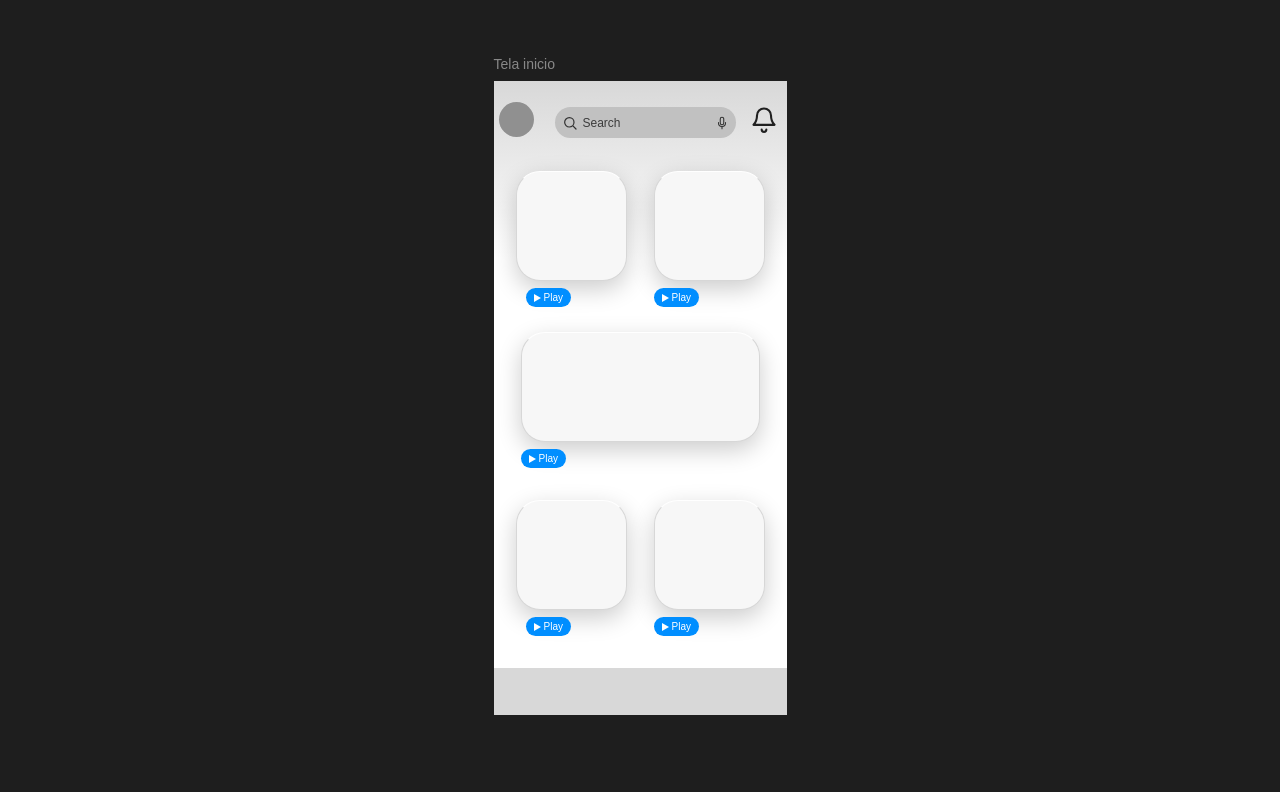
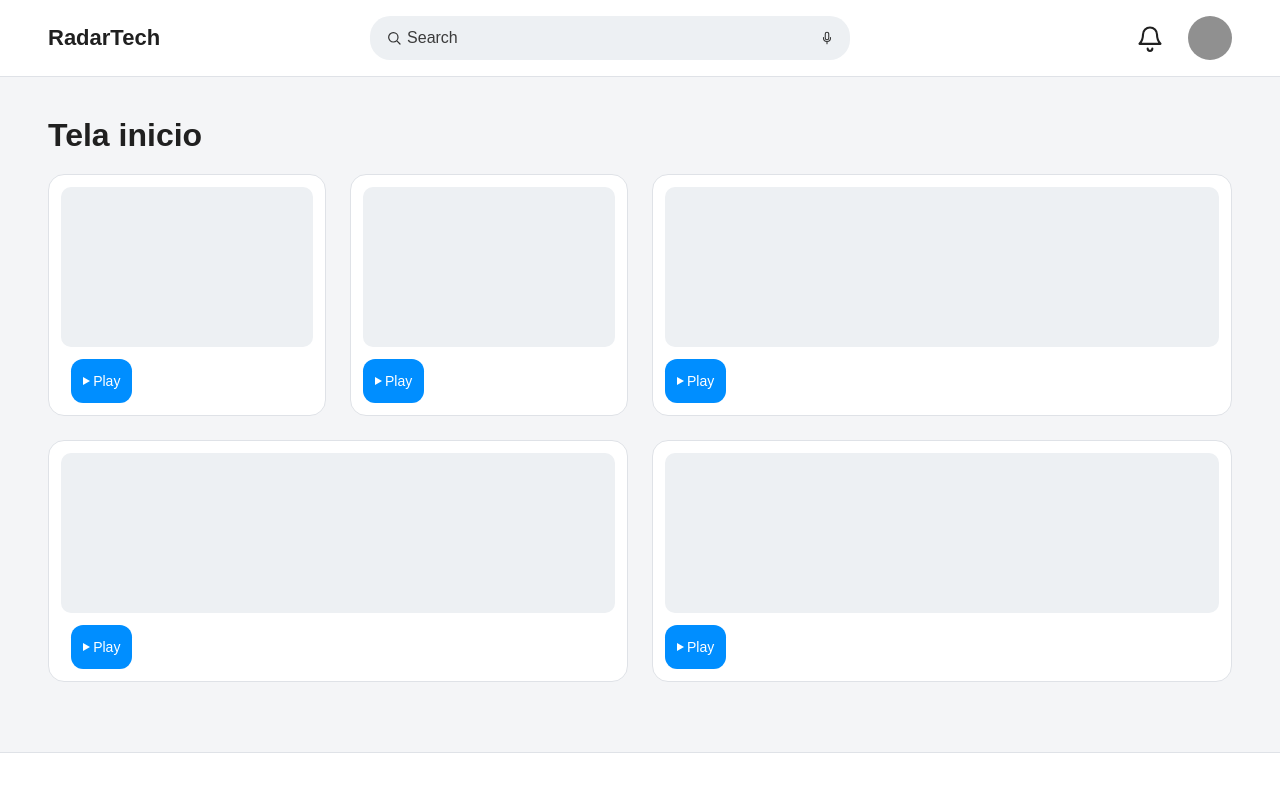
Before and after one commit to Gabriel0090/RadarTech_, a React (Vite) app in the folder Frontend/RadarTech/: page / in a window 1280 px wide. Shown: the top 792 px of the page. Built offline with nearby package versions, Linux system fonts and the light colour scheme.

Commit message:
tela perfil e tela reponsiva feita -by alex

```diff
--- a/Frontend/RadarTech/src/App.css
+++ b/Frontend/RadarTech/src/App.css
@@ -1,12 +1,12 @@
 .home {
-  width: min(293px, calc(100% - 24px));
-  margin: 56px auto 32px;
+  width: min(52rem, calc(100% - 2rem));
+  margin: clamp(1rem, 7vh, 3.5rem) auto 2rem;
 }
 
 .home h1 {
-  margin: 0 0 9px;
+  margin: 0 0 1.1392vh;
   color: #888;
-  font-size: 14px;
+  font-size: 0.875rem;
   font-weight: 400;
 }
 
@@ -16,15 +16,15 @@
 
 .toolbar {
   display: grid;
-  grid-template-columns: 35px minmax(0, 1fr) 28px;
+  grid-template-columns: 2.75rem minmax(0, 1fr) 2.75rem;
   align-items: center;
-  gap: 14px;
-  padding: 19px 9px 0 5px;
+  gap: clamp(0.5rem, 2vw, 1rem);
+  padding: 1rem clamp(0.75rem, 4vw, 2rem) 0;
 }
 
 .avatar {
-  width: 35px;
-  height: 35px;
+  width: 2.75rem;
+  height: 2.75rem;
   border-radius: 50%;
   background: #909090;
 }
@@ -32,11 +32,11 @@
 .search {
   display: flex;
   align-items: center;
-  gap: 5px;
-  height: 31px;
-  margin: 7px 0 0 7px;
-  padding: 0 7px;
-  border-radius: 20px;
+  gap: 0.6329vh;
+  min-height: 2.75rem;
+  min-width: 0;
+  padding: 0 0.8861vh;
+  border-radius: 2.5316vh;
   background: #c1c1c1;
   color: #303030;
 }
@@ -49,7 +49,7 @@
   padding: 0;
   border: 0;
   background: transparent;
-  font-size: 12px;
+  font-size: 1rem;
 }
 
 .search input::placeholder { color: #3b3b3b; }
@@ -64,55 +64,162 @@
   cursor: pointer;
 }
 
-.notifications { color: #202020; }
+.notifications { min-height: 2.75rem; color: #202020; }
 
 .cards {
   display: grid;
   grid-template-columns: repeat(2, minmax(0, 1fr));
-  gap: 25px 27px;
-  padding: 33px 22px 32px;
+  gap: clamp(1rem, 4vw, 2rem);
+  padding: clamp(1.25rem, 4vw, 2.5rem);
 }
 
 .card-wide {
   grid-column: 1 / -1;
-  margin: 0 5px 7px;
+  margin: 0 0.6329vh 0.8861vh;
 }
 
 .card-preview {
-  height: 110px;
-  border: 1px solid #d7d7d7;
+  height: clamp(6.875rem, 28vw, 14rem);
+  border: 0.1266vh solid #d7d7d7;
   border-top-color: #fff;
-  border-radius: 24px;
+  border-radius: 3.038vh;
   background: #f7f7f7;
-  box-shadow: 0 8px 25px #0003;
+  box-shadow: 0 1.0127vh 3.1646vh #0003;
 }
 
 .play {
   display: flex;
   width: fit-content;
   align-items: center;
-  gap: 3px;
-  min-height: 19px;
-  margin-top: 7px;
-  padding: 0 8px;
+  gap: 0.3797vh;
+  min-height: 2.75rem;
+  margin-top: 0.8861vh;
+  padding: 0 0.75rem;
   border: 0;
-  border-radius: 12px;
+  border-radius: 1.519vh;
   background: #008eff;
   color: #fff;
-  font-size: 10px;
+  font-size: 0.875rem;
   cursor: pointer;
 }
 
 .play span {
   width: 0;
   height: 0;
-  border-block: 4px solid transparent;
-  border-left: 7px solid currentColor;
+  border-block: 0.5063vh solid transparent;
+  border-left: 0.8861vh solid currentColor;
 }
 
-.card:first-child .play, .card:nth-child(4) .play { margin-left: 10px; }
+.card:first-child .play, .card:nth-child(4) .play { margin-left: 1.2658vh; }
 
 .screen-footer {
-  height: 47px;
+  height: 5.9494vh;
   background: #d8d8d8;
 }
+
+.perfil-sem-login {
+  padding: 3.038vh;
+  border-radius: 3.038vh;
+  background: #f7f7f7;
+  color: #202020;
+}
+
+.perfil-sem-login h1 {
+  color: inherit;
+  font-size: 1.25rem;
+  font-weight: 700;
+}
+
+.perfil-sem-login a {
+  display: block;
+  margin-top: 2.0253vh;
+  color: #005fb8;
+}
+
+.desktop-brand { display: none; }
+
+@media (min-width: 60rem) {
+  body { background: #f4f5f7; }
+
+  .home:not(.perfil-sem-login) {
+    display: grid;
+    width: 100%;
+    min-height: 100vh;
+    margin: 0;
+    grid-template-rows: auto auto 1fr auto;
+  }
+
+  .home:not(.perfil-sem-login) h1 {
+    grid-row: 2;
+    width: min(80rem, calc(100% - 6rem));
+    margin: 2.5rem auto 1.25rem;
+    color: #202020;
+    font-size: 2rem;
+    font-weight: 700;
+  }
+
+  .screen { display: contents; }
+
+  .toolbar {
+    grid-row: 1;
+    grid-template-columns: 1fr minmax(14rem, 30rem) 1fr 2.75rem;
+    grid-template-areas: "brand search bell avatar";
+    gap: 1rem;
+    padding: 1rem max(3rem, calc((100% - 80rem) / 2));
+    background: #fff;
+    border-bottom: 0.0625rem solid #dfe2e7;
+  }
+
+  .desktop-brand {
+    display: inline-block;
+    grid-area: brand;
+    justify-self: start;
+    color: #202020;
+    font-size: 1.375rem;
+    font-weight: 700;
+    text-decoration: none;
+  }
+
+  .avatar { grid-area: avatar; }
+  .notifications { grid-area: bell; justify-self: end; width: 2.75rem; }
+  .search { grid-area: search; background: #edf0f3; padding-inline: 1rem; }
+
+  .cards {
+    grid-row: 3;
+    width: min(80rem, calc(100% - 6rem));
+    margin: 0 auto;
+    grid-template-columns: repeat(4, minmax(0, 1fr));
+    align-content: start;
+    gap: 1.5rem;
+    padding: 0 0 2.5rem;
+  }
+
+  .card {
+    padding: 0.75rem;
+    border: 0.0625rem solid #dfe2e7;
+    border-radius: 1rem;
+    background: #fff;
+  }
+
+  .card-wide, .card:nth-child(n + 4) {
+    grid-column: span 2;
+    margin: 0;
+  }
+
+  .card-preview {
+    height: 10rem;
+    border: 0;
+    border-radius: 0.625rem;
+    background: #edf0f3;
+    box-shadow: none;
+  }
+
+  .cards .play { margin: 0.75rem 0 0; }
+
+  .screen-footer {
+    grid-row: 4;
+    height: 3rem;
+    background: #fff;
+    border-top: 0.0625rem solid #dfe2e7;
+  }
+}
--- a/Frontend/RadarTech/src/App.jsx
+++ b/Frontend/RadarTech/src/App.jsx
@@ -13,14 +13,31 @@ function Icon({ name, size = 16 }) {
     </svg>
   )
 }
+function PerfilSemLogin() {
+  return (
+    <main className="home perfil-sem-login">
+      <h1>Bem-vindo ao RadarTech</h1>
+      <p>Faça login para acessar seu perfil e recursos personalizados.</p>
+      <button type="button" onClick={() => { /* Lógica de login */ }}>Login</button>
+      <p>Caso não tenha uma conta, cadastre-se.</p>
+       <button type="button" onClick={() => { /* Lógica de login */ }}>Cadastrar</button>
+      <a href="/">Voltar para a tela inicial</a>
+    </main>
+  )
+}
 
 export default function App() {
+  if (window.location.pathname === '/perfil') {
+    return <PerfilSemLogin />
+  }
+
   return (
     <main className="home" aria-labelledby="home-title">
       <h1 id="home-title">Tela inicio</h1>
       <div className="screen">
         <header className="toolbar">
-          <span className="avatar" aria-hidden="true" />
+          <a className="desktop-brand" href="/">RadarTech</a>
+          <a className="avatar" href="/perfil" aria-label="Abrir perfil" />
           <div className="search">
             <Icon name="search" />
             <input type="search" aria-label="Buscar" placeholder="Search" />
--- a/Frontend/RadarTech/src/index.css
+++ b/Frontend/RadarTech/src/index.css
@@ -2,7 +2,6 @@
 
 body {
   margin: 0;
-  min-width: 240px;
   background: #1e1e1e;
   font-family: Arial, sans-serif;
 }
@@ -10,6 +9,6 @@ body {
 button, input { font: inherit; }
 
 button:focus-visible, input:focus-visible {
-  outline: 2px solid #005fb8;
-  outline-offset: 2px;
+  outline: 0.2532vh solid #005fb8;
+  outline-offset: 0.2532vh;
 }
```
